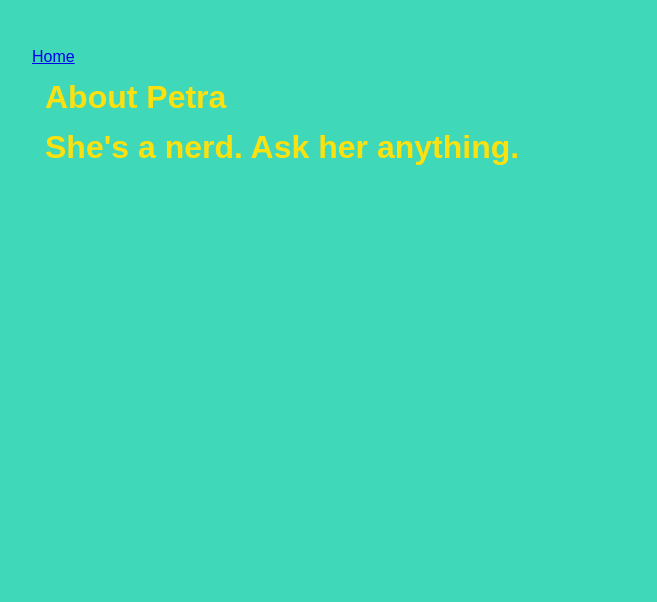
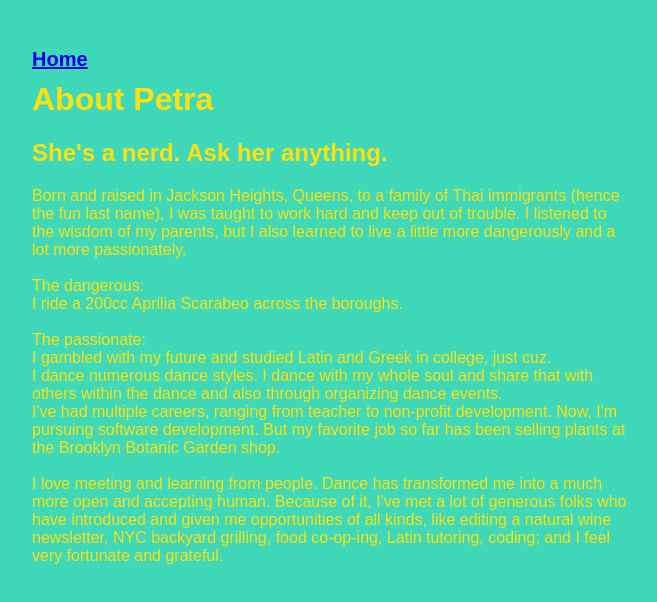
Before and after one commit to petradish/petras-page, a Gatsby site: page /about in a window 1280 px wide. Shown: the whole page, without its empty margins (308-965 px from the left). Built offline with nearby package versions, Linux system fonts and the light colour scheme; Gatsby itself is replaced by a stand-in of ours.

Commit message:
feat: about me

```diff
--- a/gatsby-config.js
+++ b/gatsby-config.js
@@ -3,7 +3,7 @@
  *
  * See: https://www.gatsbyjs.org/docs/gatsby-config/
  */
-const path = require(`path`)
+
 module.exports = {
   siteMetadata: {
     title: `Petra's Page`,
--- a/package.json
+++ b/package.json
@@ -1,5 +1,5 @@
 {
-  "name": "gatsby-starter-hello-world",
+  "name": "petras-page",
   "private": true,
   "description": "A simplified bare-bones starter for Gatsby",
   "version": "0.1.0",
--- a/src/components/header.js
+++ /dev/null
@@ -1,2 +0,0 @@
-import React from "react"
-export default props => <h1>{props.headerText}</h1>
--- a/src/pages/about.js
+++ b/src/pages/about.js
@@ -1,12 +1,23 @@
 import React from "react"
-import Header from '../components/header'
 import { Link } from "gatsby"
 import Container from "../components/container"
 export default () => (
     <Container>
-<Link to="/">Home</Link>
-    <Header headerText="About Petra" />
-    <Header headerText="She's a nerd. Ask her anything." />
+<Link to="/" className='text-appear'>Home</Link>
+    <h1>About Petra</h1>
+    <h2>She's a nerd. Ask her anything.</h2>
+    <p>Born and raised in Jackson Heights, Queens, to a family of Thai immigrants (hence the fun last name), I was taught to work hard and keep out of trouble. I listened to the wisdom of my parents, but I also learned to live a little more dangerously and a lot more passionately.</p>
+    <br></br>
+    <p>The dangerous:</p>
+    <p>I ride a 200cc Aprilia Scarabeo across the boroughs.</p>
+    <br></br>
+    <p>The passionate:</p>
+    <p>I gambled with my future and studied Latin and Greek in college, just cuz.</p>
+    <p>I dance numerous dance styles. I dance with my whole soul and share that with others within the dance and also through organizing dance events.</p>
+    <p>I've had multiple careers, ranging from teacher to non-profit development. Now, I'm pursuing software development. But my favorite job so far has been selling plants at the Brooklyn Botanic Garden shop.</p>
+    <br></br>
+    <p>I love meeting and learning from people. Dance has transformed me into a much more open and accepting human. Because of it, I've met a lot of generous folks who have introduced and given me opportunities of all kinds, like editing a natural wine newsletter, NYC backyard grilling, food co-op-ing, Latin tutoring, coding; and I feel very fortunate and grateful.</p>
+    <p></p>
 
   </Container>
 )
--- a/src/pages/contact.js
+++ b/src/pages/contact.js
@@ -1,12 +1,12 @@
 import React from "react"
 import { Link } from "gatsby"
-import Header from "../components/header"
+// import Header from "../components/header"
 import Container from "../components/container"
 export default () => (
 <Container>
 <Link to="/">Home</Link>
-<Header headerText="Send me a message!" />
-<Header headerText="petradish@gmail.com" />
+{/* <Header headerText="Send me a message!" />
+<Header headerText="petradish@gmail.com" /> */}
 
 
 </Container>
--- a/src/styles/global.css
+++ b/src/styles/global.css
@@ -11,7 +11,7 @@ html{
       display: none;
     }
   h1 {
-    margin: 13px;
+    margin-top: 10px;
   }
   p {
     margin: 0px;
@@ -67,15 +67,12 @@ html{
     padding-top: 1vh;
     text-align: center;
   }
-  .page2-description a {
+  /* .page2-description a {
     color: white;
     text-decoration: none;
     font-size: .5em;
-  }
-  a:hover {
-    color: #fbe110;
-    transition: 1s ease;
-  }
+  } */
+
   .demo-content{
     margin: 0 auto;
     height: 8em;
@@ -92,10 +89,14 @@ html{
       margin-top: -2em;
       width: 45vw;
   }
-  .text-appear a{
+.text-appear a{
     text-decoration: none;
     font-size: 1em;
     color: white;
+  }
+ a:hover {
+    color: #fbe110;
+    transition: 1s ease;
   }
   #animate-text::before {
       content: 'Brazilian Zouk';
```
